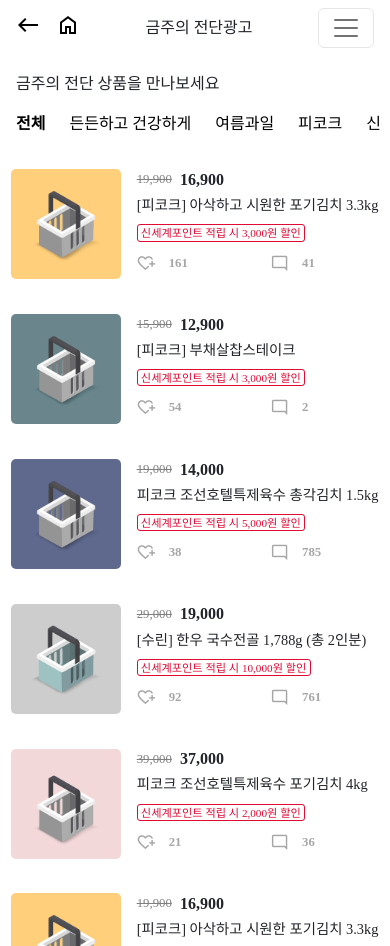
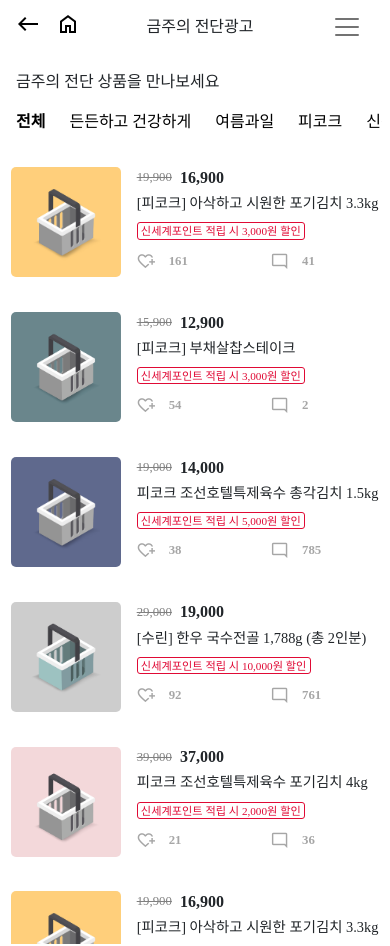
Before and after one commit to jina0924/PreTask, a Vue app in the folder leaflet/: page / in a window 390 px wide. Built offline with nearby package versions, Linux system fonts and the light colour scheme; a web font is replaced by a local one.

Commit message:
[FE] feat : Update navbar hamburger btn

```diff
--- a/leaflet/src/components/NavBar.vue
+++ b/leaflet/src/components/NavBar.vue
@@ -62,6 +62,10 @@
   font-weight: 500;
 }
 
+.navbar-toggler {
+  border-style: none;
+}
+
 .navbar-expand-lg {
   justify-content: space-between;
 }
```
